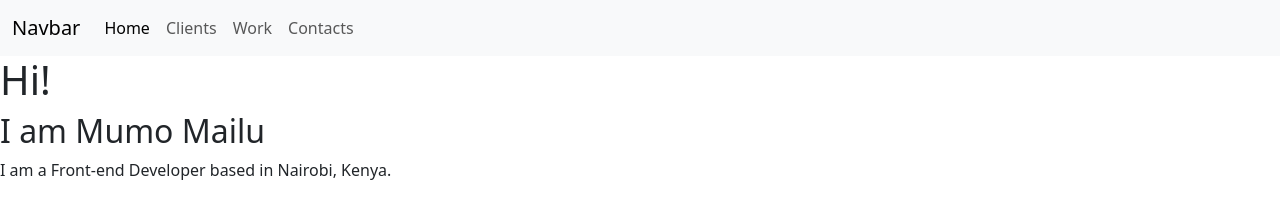
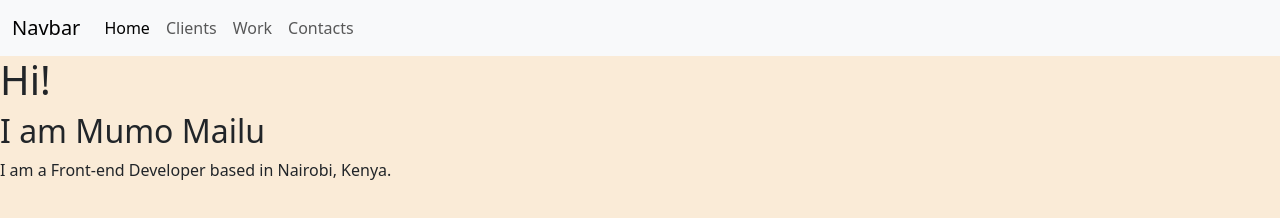
Before and after one commit to Mumo23/Project-Mumo, a plain HTML site: page index.html in a window 1280 px wide. Drawn offline with nearby package versions, Linux system fonts and the light colour scheme.

Commit message:
linked html to style

```diff
--- a/index.html
+++ b/index.html
@@ -14,7 +14,8 @@
       integrity="sha384-C6RzsynM9kWDrMNeT87bh95OGNyZPhcTNXj1NW7RuBCsyN/o0jlpcV8Qyq46cDfL"
       crossorigin="anonymous"
     ></script>
-    <title>Document</title>
+    <link href="style.css" rel="stylesheet" type="text/css" />
+    <title>Mumo Mailu</title>
   </head>
   <body>
     <nav class="navbar navbar-expand-lg bg-body-tertiary">
```
